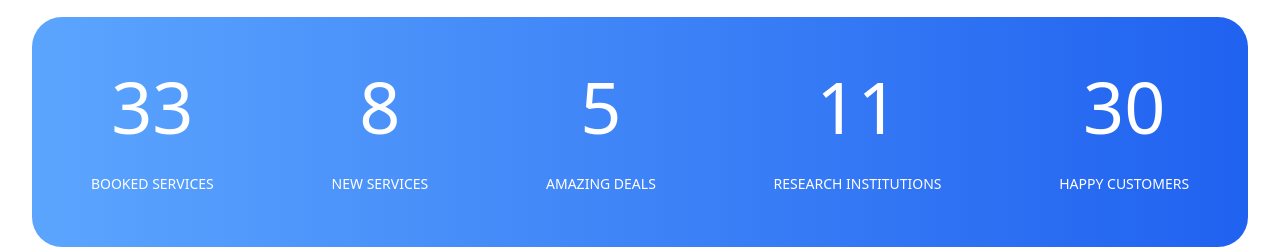
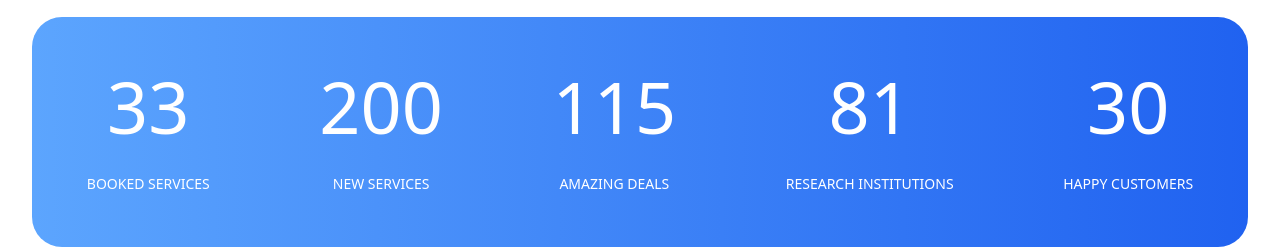
Before and after one commit to ShaneCodesWell/Streamline_Booking_Frontend, a Next.js app: page / in a window 1280 px wide. Shown: the part 834-1083 px from the top of the page. Built offline with nearby package versions, Linux system fonts and the light colour scheme.

Commit message:
Working Status Card

```diff
--- a/package.json
+++ b/package.json
@@ -18,13 +18,13 @@
     "react-dom": "^18"
   },
   "devDependencies": {
-    "@types/node": "^20",
-    "@types/react": "^18",
+    "@types/node": "^20.14.10",
+    "@types/react": "^18.3.3",
     "@types/react-dom": "^18",
     "eslint": "^8",
     "eslint-config-next": "14.2.4",
     "postcss": "^8",
     "tailwindcss": "^3.4.1",
-    "typescript": "^5"
+    "typescript": "^5.5.3"
   }
 }
--- a/src/app/page.tsx
+++ b/src/app/page.tsx
@@ -1,40 +1,12 @@
+"use client";
 import Link from "next/link";
 import { FontAwesomeIcon } from '@fortawesome/react-fontawesome';
 import "/lib/fontawesome.js";
 import Image from "next/image";
 import "/styles/custom.css";
-import React, { useState, useEffect } from 'react';
+import StatItem from '@/components/StatItem';
 
 export default function Home() {
-
-  // interface CountdownProps {
-  //   finalNumber: number;
-  // }
-
-  // const Countdown: React.FC<CountdownProps> = ({ finalNumber }) => {
-  //   const [currentNumber, setCurrentNumber] = useState(0);
-
-  //   useEffect(() => {
-  //     const interval = setInterval(() => {
-  //       const randomNumber = Math.floor(Math.random() * (finalNumber + 1));
-  //       setCurrentNumber(randomNumber);
-
-  //       if (randomNumber >= finalNumber) {
-  //         clearInterval(interval);
-  //         setCurrentNumber(finalNumber);
-  //       }
-  //     }, 100);
-
-  //     return () => clearInterval(interval);
-  //   }, [finalNumber]);
-
-  //   return (
-  //     <div>
-  //       <p>{currentNumber}</p>
-  //     </div>
-  //   );
-  // };
-
 
   return (
     <main className="px-8 pb-1">
@@ -146,26 +118,11 @@ export default function Home() {
 
       {/* Application Stats */}
       <div className="gradient-div">
-        <div className="stat-item">
-          <p className="text-7xl text-center text-white pb-8">33</p>
-          <p className="text-sm text-center text-white">BOOKED SERVICES</p>
-        </div>
-        <div className="stat-item">
-        <p className="text-7xl text-center text-white pb-8">8</p>
-          <p className="text-sm text-center text-white">NEW SERVICES</p>
-        </div>
-        <div className="stat-item">
-          <p className="text-7xl text-center text-white pb-8">5</p>
-          <p className="text-sm text-center text-white">AMAZING DEALS</p>
-        </div>
-        <div className="stat-item">
-          <p className="text-7xl text-center text-white pb-8">11</p>
-          <p className="text-sm text-center text-white">RESEARCH INSTITUTIONS</p>
-        </div>
-        <div className="stat-item">
-          <p className="text-7xl text-center text-white pb-8">30</p>
-          <p className="text-sm text-center text-white ">HAPPY CUSTOMERS</p>
-        </div>
+      <StatItem end={33} title="BOOKED SERVICES" />
+      <StatItem end={200} title="NEW SERVICES" />
+      <StatItem end={115} title="AMAZING DEALS" />
+      <StatItem end={81} title="RESEARCH INSTITUTIONS" />
+      <StatItem end={30} title="HAPPY CUSTOMERS" />
       </div>
 
 
--- /dev/null
+++ b/src/components/StatItem.tsx
@@ -0,0 +1,40 @@
+"use client";
+
+import { useEffect, useState } from 'react';
+
+// Define the type for the props
+interface StatItemProps {
+  end: number;
+  title: string;
+}
+
+const StatItem = ({ end, title }: StatItemProps) => {
+  const [count, setCount] = useState(0);
+
+  useEffect(() => {
+    let start = 0;
+    const duration = 2000; // animation duration in ms
+    const increment = end / (duration / 16); // assuming 60fps
+
+    const animate = () => {
+      start += increment;
+      if (start < end) {
+        setCount(Math.floor(start));
+        requestAnimationFrame(animate);
+      } else {
+        setCount(end); // make sure to set the final value
+      }
+    };
+
+    requestAnimationFrame(animate);
+  }, [end]);
+
+  return (
+    <div className="stat-item">
+      <p className="text-7xl text-center text-white pb-8">{count}</p>
+      <p className="text-sm text-center text-white">{title}</p>
+    </div>
+  );
+};
+
+export default StatItem;
```
Also changed, not shown: 1 other file (tests, documents, lock files or other folders).
